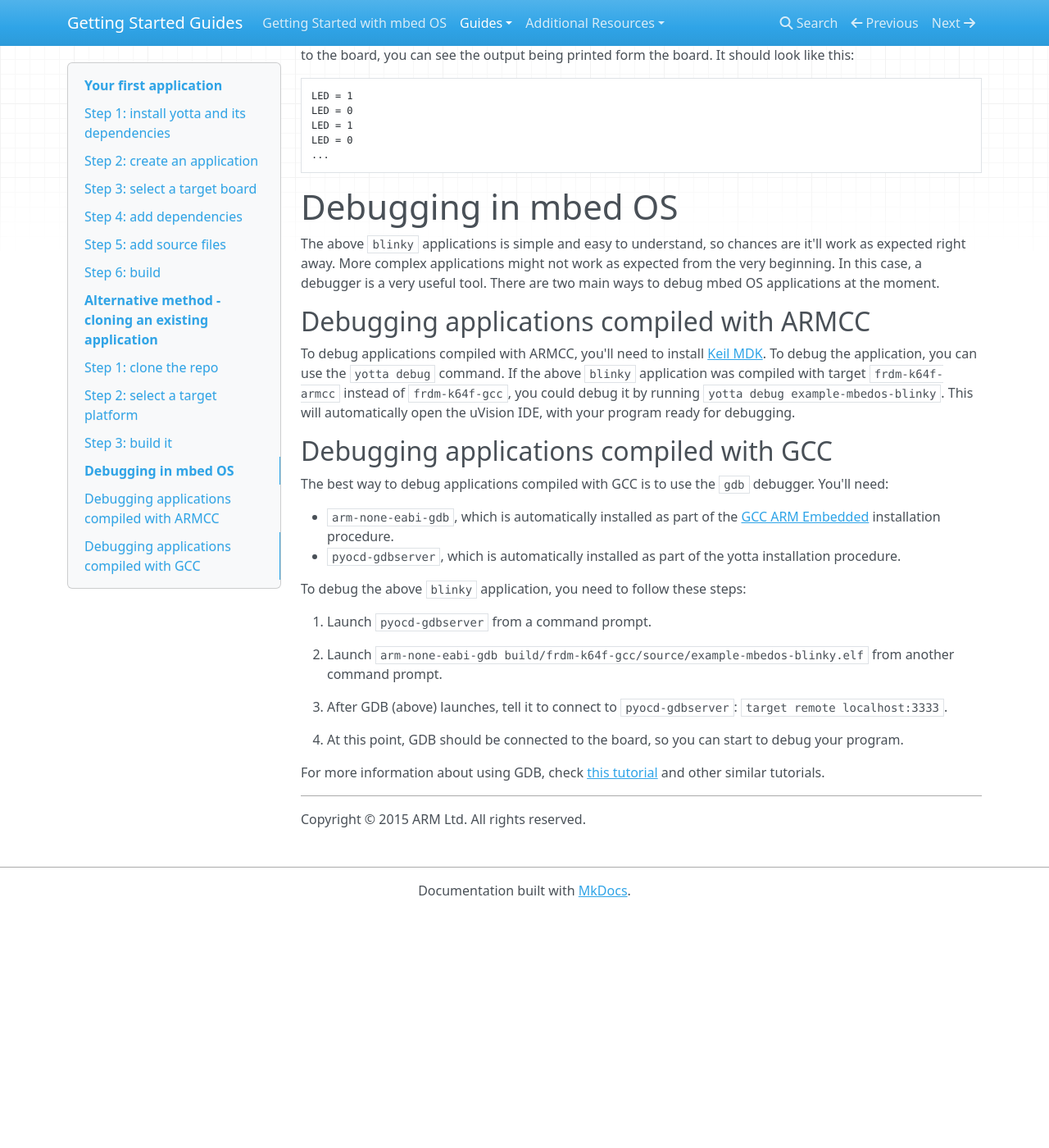
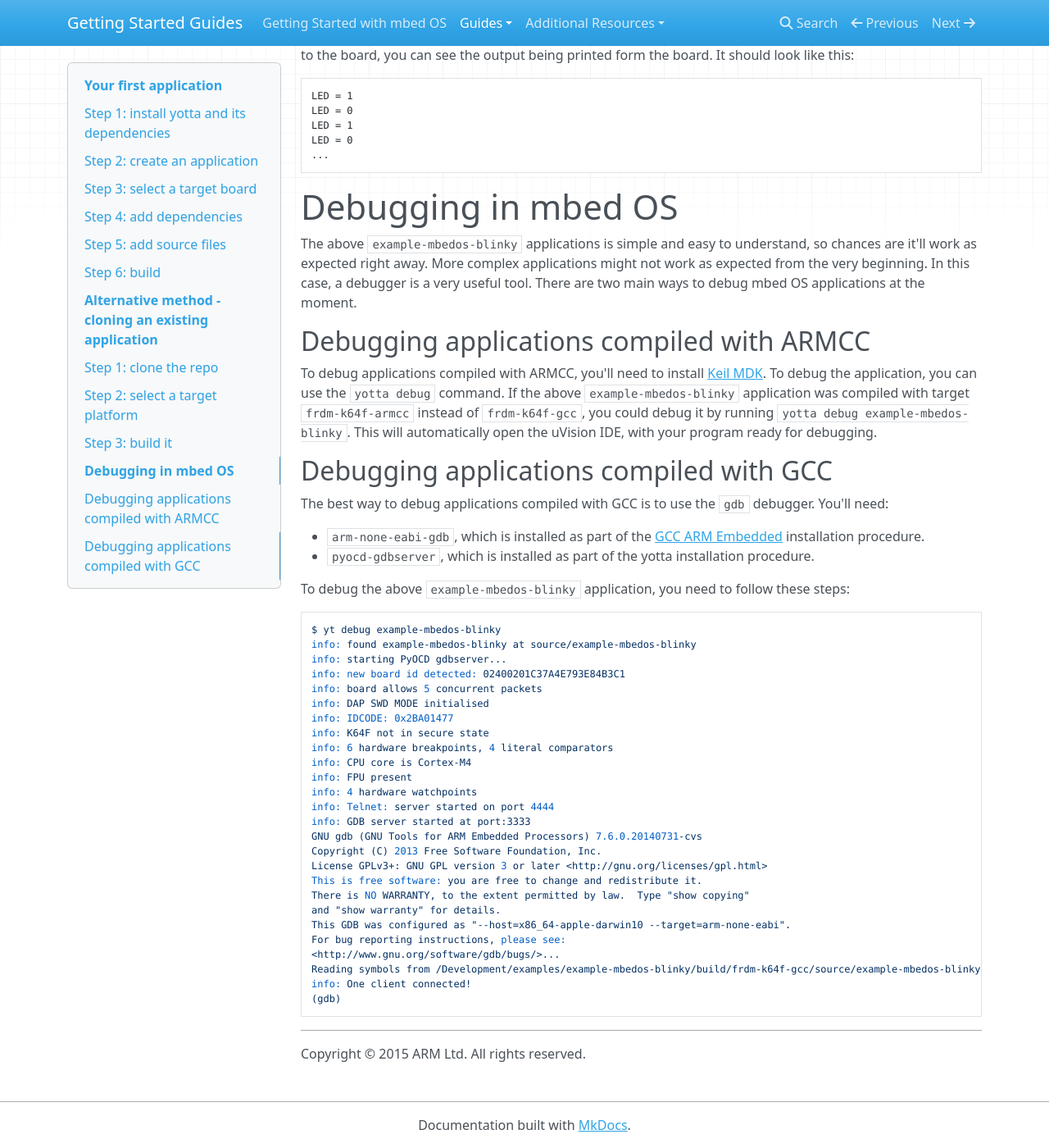
Before and after one commit to ARMmbed/GettingStartedmbedOS, an MkDocs documentation site: the page built from Docs/FirstProjectmbedOS.md, in a window 1280 px wide and 1400 px high, scrolled down 3214 px. Shown: the whole window at 82% size. Built offline with MkDocs 1.6.1, drawn with Linux system fonts in a browser that asks for light colours; nearby versions of some CDN libraries; old or Windows-style settings are respelled for this version of MkDocs; before the commit the page ends 4328 px from its top, so only the background shows below that.

Commit message:
update debugging info

````diff
--- a/Docs/FirstProjectmbedOS.md
+++ b/Docs/FirstProjectmbedOS.md
@@ -141,30 +141,47 @@ LED = 0
 
 # Debugging in mbed OS
 
-The above `blinky` applications is simple and easy to understand, so chances are it'll work as expected right away. More complex applications might not work as expected from the very beginning. In this case, a debugger is a very useful tool. There are two main ways to debug mbed OS applications at the moment.
+The above `example-mbedos-blinky` applications is simple and easy to understand, so chances are it'll work as expected right away. More complex applications might not work as expected from the very beginning. In this case, a debugger is a very useful tool. There are two main ways to debug mbed OS applications at the moment.
 
 ## Debugging applications compiled with ARMCC
 
-To debug applications compiled with ARMCC, you'll need to install [Keil MDK](https://www.keil.com/download/product/). To debug the application, you can use the `yotta debug` command. If the above `blinky` application was compiled with target `frdm-k64f-armcc` instead of `frdm-k64f-gcc`, you could debug it by running `yotta debug example-mbedos-blinky`. This will automatically open the uVision IDE, with your program ready for debugging.
+To debug applications compiled with ARMCC, you'll need to install [Keil MDK](https://www.keil.com/download/product/). To debug the application, you can use the `yotta debug` command. If the above `example-mbedos-blinky` application was compiled with target `frdm-k64f-armcc` instead of `frdm-k64f-gcc`, you could debug it by running `yotta debug example-mbedos-blinky`. This will automatically open the uVision IDE, with your program ready for debugging.
 
 ## Debugging applications compiled with GCC
 
 The best way to debug applications compiled with GCC is to use the `gdb` debugger. You'll need:
 
-- `arm-none-eabi-gdb`, which is automatically installed as part of the [GCC ARM Embedded](https://launchpad.net/gcc-arm-embedded) installation procedure.
-- `pyocd-gdbserver`, which is automatically installed as part of the yotta installation procedure.
+- `arm-none-eabi-gdb`, which is installed as part of the [GCC ARM Embedded](https://launchpad.net/gcc-arm-embedded) installation procedure.
+- `pyocd-gdbserver`, which is installed as part of the yotta installation procedure.
 
-To debug the above `blinky` application, you need to follow these steps:
-
-1. Launch `pyocd-gdbserver` from a command prompt.
-
-2. Launch `arm-none-eabi-gdb build/frdm-k64f-gcc/source/example-mbedos-blinky.elf` from another command prompt.
-
-3. After GDB (above) launches, tell it to connect to `pyocd-gdbserver`: `target remote localhost:3333`.
-
-4. At this point, GDB should be connected to the board, so you can start to debug your program.
-
-For more information about using GDB, check [this tutorial](http://alvarop.com/2013/02/debugging-arm-cortex-m3-devices-with-gdb-and-openocd/) and other similar tutorials.
-
+To debug the above `example-mbedos-blinky` application, you need to follow these steps:
+```
+$ yt debug example-mbedos-blinky
+info: found example-mbedos-blinky at source/example-mbedos-blinky
+info: starting PyOCD gdbserver...
+info: new board id detected: 02400201C37A4E793E84B3C1
+info: board allows 5 concurrent packets
+info: DAP SWD MODE initialised
+info: IDCODE: 0x2BA01477
+info: K64F not in secure state
+info: 6 hardware breakpoints, 4 literal comparators
+info: CPU core is Cortex-M4
+info: FPU present
+info: 4 hardware watchpoints
+info: Telnet: server started on port 4444
+info: GDB server started at port:3333
+GNU gdb (GNU Tools for ARM Embedded Processors) 7.6.0.20140731-cvs
+Copyright (C) 2013 Free Software Foundation, Inc.
+License GPLv3+: GNU GPL version 3 or later <http://gnu.org/licenses/gpl.html>
+This is free software: you are free to change and redistribute it.
+There is NO WARRANTY, to the extent permitted by law.  Type "show copying"
+and "show warranty" for details.
+This GDB was configured as "--host=x86_64-apple-darwin10 --target=arm-none-eabi".
+For bug reporting instructions, please see:
+<http://www.gnu.org/software/gdb/bugs/>...
+Reading symbols from /Development/examples/example-mbedos-blinky/build/frdm-k64f-gcc/source/example-mbedos-blinky...done.
+info: One client connected!
+(gdb)
+```
 ______
 Copyright © 2015 ARM Ltd. All rights reserved.
````
